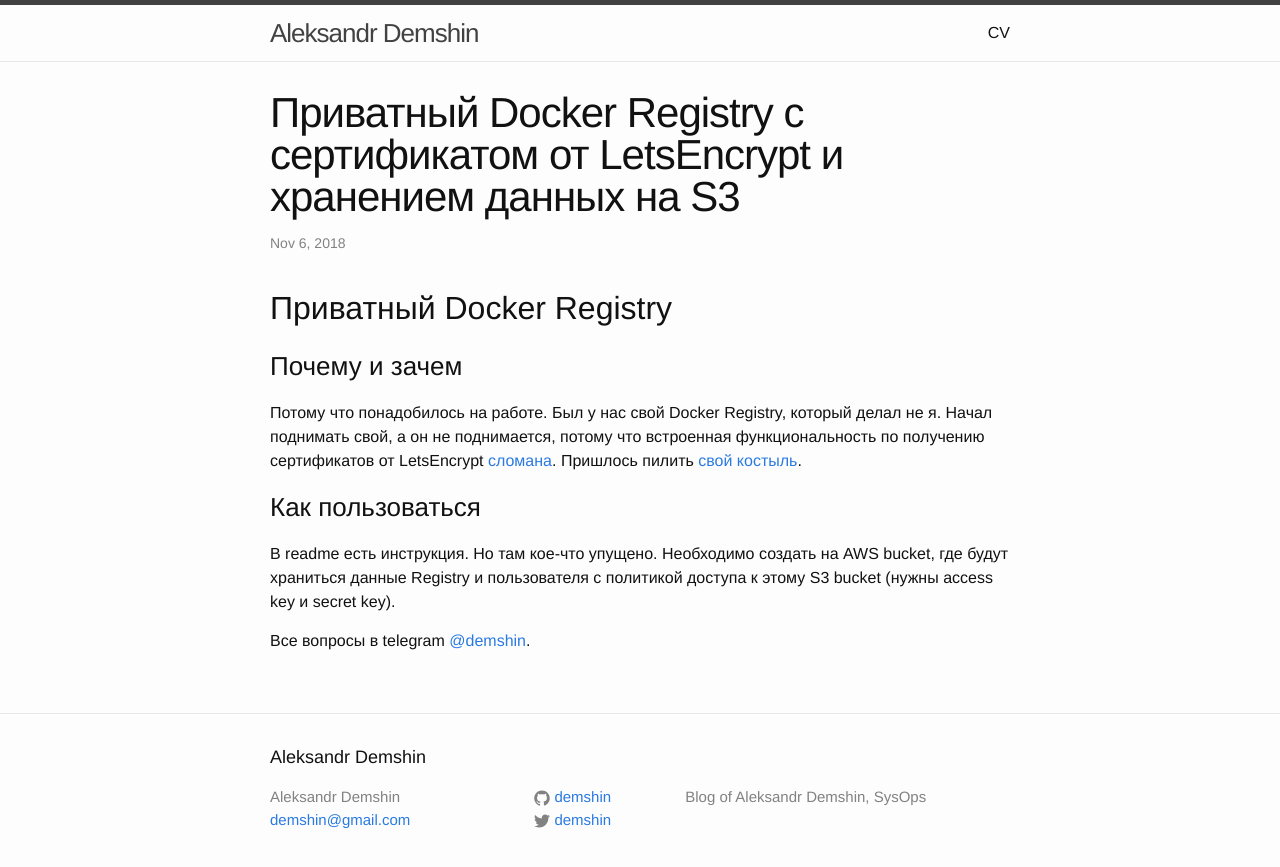
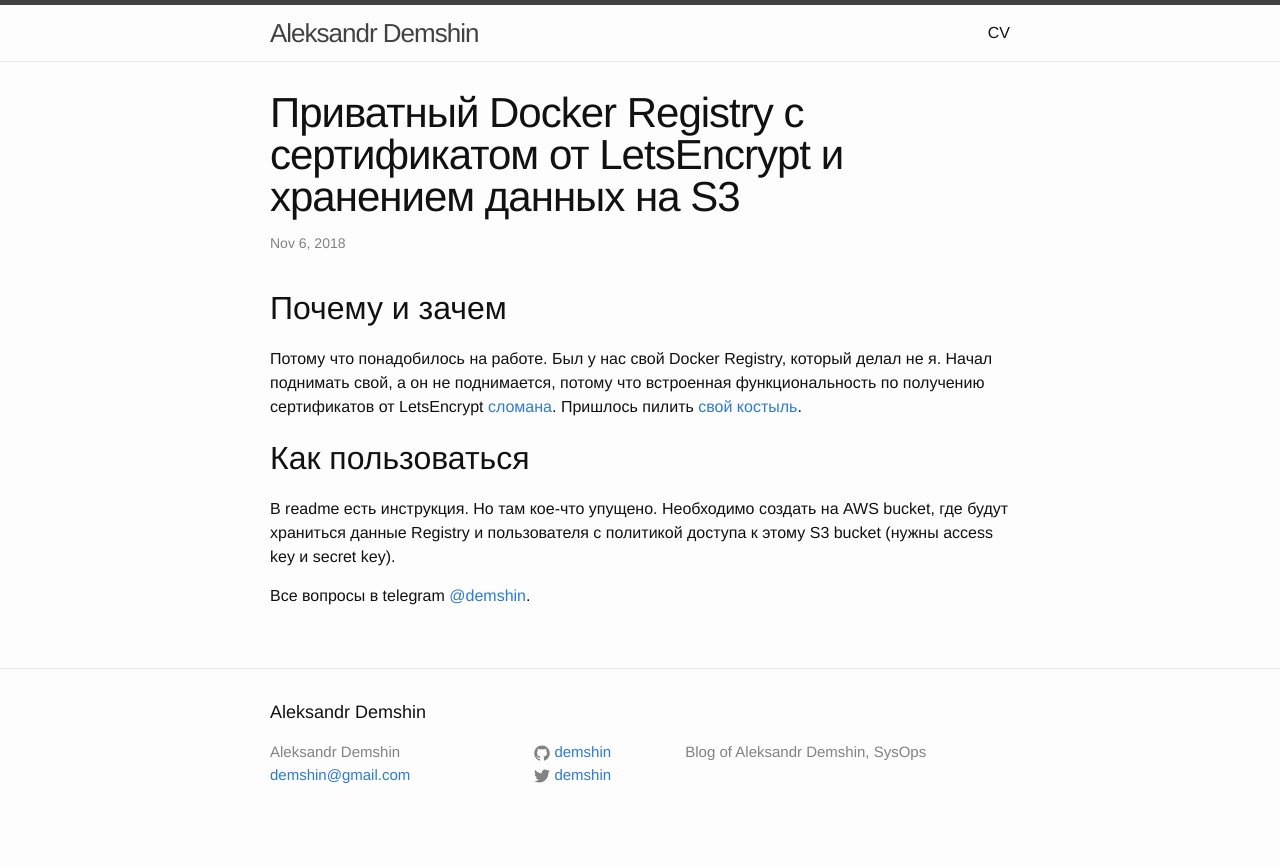
Before and after one commit to demshin/demsh.in, a Jekyll site: the page built from _posts/2018-11-06-private-docker-registry.md, in a window 1280 px wide. Shown: the top 867 px of the page. Built offline with Jekyll 4.4.1, drawn with Linux system fonts in a browser that asks for light colours.

Commit message:
update posts for better view

```diff
--- a/_posts/2018-11-06-private-docker-registry.md
+++ b/_posts/2018-11-06-private-docker-registry.md
@@ -5,13 +5,11 @@ date: 2018-11-06 16:38:00 +0500
 categories: docker registry ssl letsecrypt s3
 ---
 
-## Приватный Docker Registry
-
-### Почему и зачем
+## Почему и зачем
 
 Потому что понадобилось на работе. Был у нас свой Docker Registry, который делал не я. Начал поднимать свой, а он не поднимается, потому что встроенная функциональность по получению сертификатов от LetsEncrypt [сломана](https://github.com/docker/distribution/issues/2545). Пришлось пилить [свой костыль](https://github.com/demshin/private-docker-registry-ssl-s3).
 
-### Как пользоваться
+## Как пользоваться
 
 В readme есть инструкция. Но там кое-что упущено. Необходимо создать на AWS bucket, где будут храниться данные Registry и пользователя с политикой доступа к этому S3 bucket (нужны access key и secret key).
 
```
Also changed, not shown: _posts/2018-08-13-copy-objects-between-s3-buckets-in-different-accounts.md (+0 -2 lines), _posts/2018-10-22-hexlet-challenge.md (+0 -2 lines).
